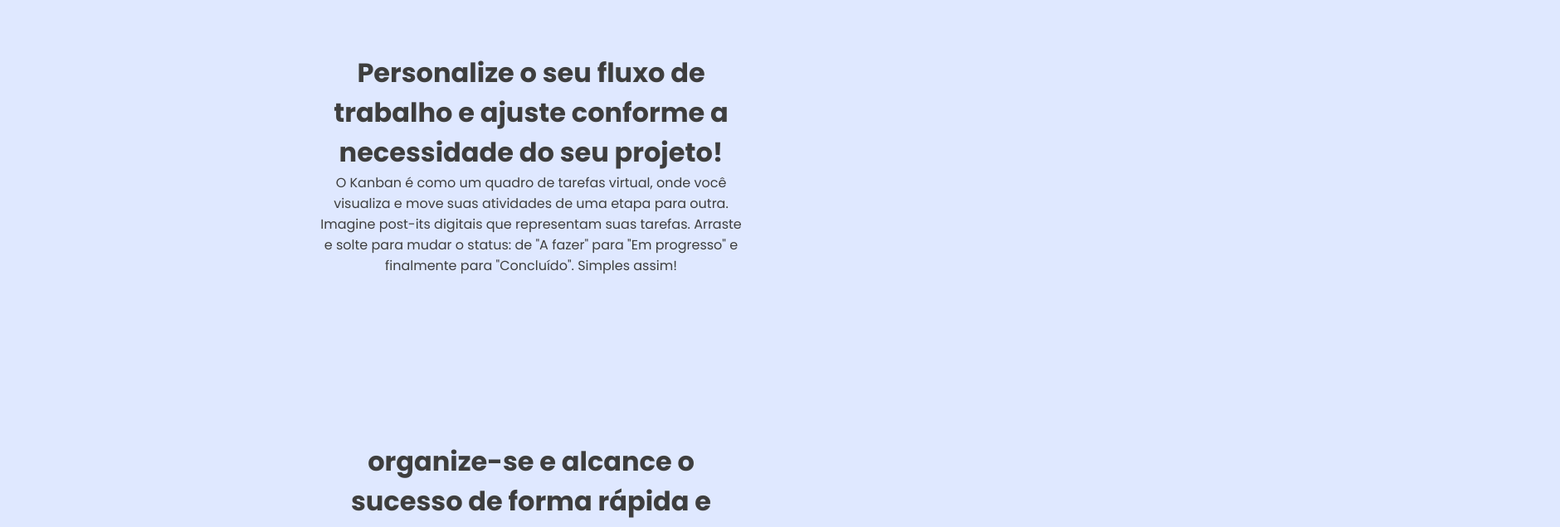
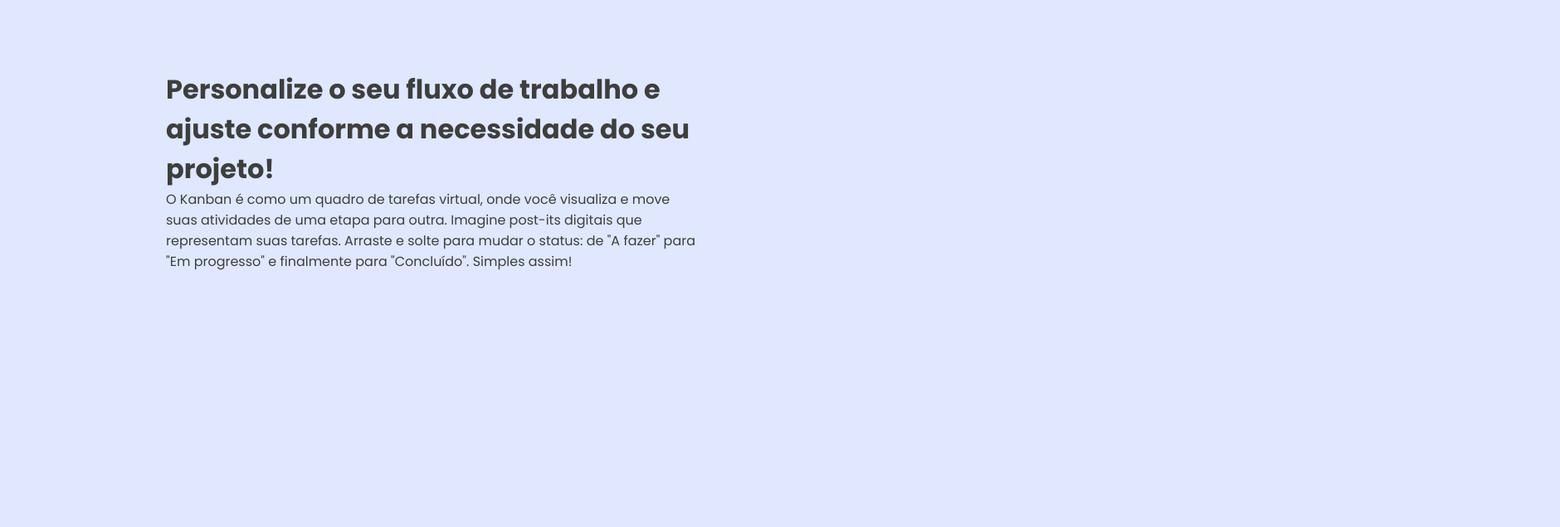
Before and after one commit to vitoriaGoncalves08/Futurize, a React (Vite) app in the folder futurize-frontend/: page / in a window 1280 px wide. Shown: the part 2156-2792 px from the top of the page at 83% size, 1880 px wide, since content can reach past the window. Built offline with nearby package versions, Linux system fonts and the light colour scheme.

Commit message:
:lipstick: Ajustes de redimensionamento UI
Realização de ajustes de tamanho, espaço, centralização e redimensionamento dos itens incluídos na landing page principal

```diff
--- a/futurize-frontend/public/assets/css/site-inicial.css
+++ b/futurize-frontend/public/assets/css/site-inicial.css
@@ -45,14 +45,15 @@ nav {
   }
 
   .HeroContent {
-    /* display: inline-block; */
-    width: 40%;
-    height: 40%;
+    margin-top: 200px;
+    width: 100%;
+    height: 100%;
     position: relative;
     top: 50%;
     left: 50%;
     transform: translate(-50%, 50%);
     text-align: center;
+
   }
 
   .Titulo p {
@@ -90,11 +91,22 @@ nav {
     max-width: 100%;
     width: 100%;
   }
+.main-content {
+  display: inline-block;
+  margin: 300px;
+  width: 100%;
 
+}
   .text-content{
-    margin-top: 200px;
+   display: auto;
+   margin-left: -100px;
+    margin-top: 600px;
     color: #3E3E3E;
+    text-align: left;
+    width: 50%;
   }
+
+
 
   /* Estilos para telas de 370px */
 @media (max-width: 370px) {
--- a/futurize-frontend/src/pages/site-inicial.jsx
+++ b/futurize-frontend/src/pages/site-inicial.jsx
@@ -40,9 +40,11 @@ function SiteInicial() {
           <Buttons onClick={() => navigate('/Cadastro')}>Criar Conta</Buttons>
         </div>
 
-        <div className='main'>
+      </div>
+      <div className='main-content'>
           <div className='text-content'>
             <h1> Desperte o potencial máximo dos seus projetos</h1>
+
             <p>
               Transforme o jeito de gerenciar projetos! Visualize e organize tarefas de forma
               intuitiva, com atualizações em tempo real e colaboração eficaz em equipe.
@@ -63,7 +65,7 @@ function SiteInicial() {
           </div>
 
           <div className='text-content'>
-            <h1>organize-se e alcance o sucesso de forma rápida e divertida. </h1>
+            <h1>Organize-se e alcance o sucesso de forma rápida e divertida. </h1>
             <p>
               A nossa plataforma permite que você defina metas,
               atribua tarefas e estabeleça prazos de maneira descomplicada.
@@ -78,18 +80,19 @@ function SiteInicial() {
           <div className='text-content'>
             <h1>A simplicidade do arrastar e soltar </h1>
             <p>
-              Dentro da nossa plataforma, as tarefas são como peças de um
+              Já imaginou ter total controle sobre o que precisa ser feito?
+              Por quem e até quando?
+              </p>
+            <p>
+               Dentro da nossa plataforma, as tarefas são como peças de um
               quebra-cabeça que compõem o seu projeto. Elas podem ser criadas,
               atribuídas a membros da equipe e definidas com prazos claros.
-              Imagine ter total controle sobre o que precisa ser feito,
-              por quem e até quando.
-            </p>
+                  </p>
           </div>
         </div>
-      </div>
 
       {/* {<footer className="Wave">
-        <img src={wave} alt="" />
+
       </footer> } */}
     </div>
 
```
Also changed, not shown: futurize-frontend/public/assets/img/projeto.svg (added).
